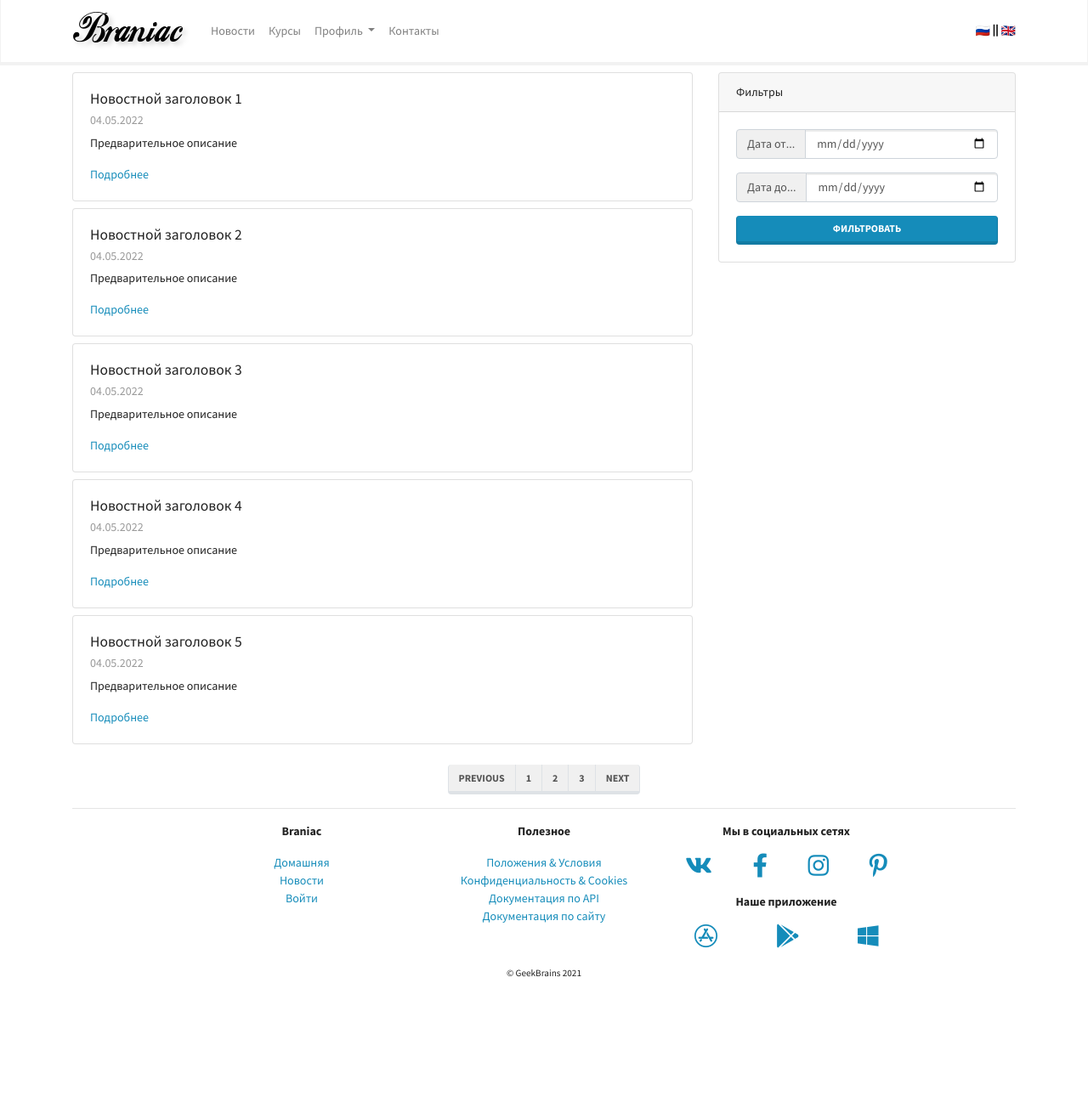
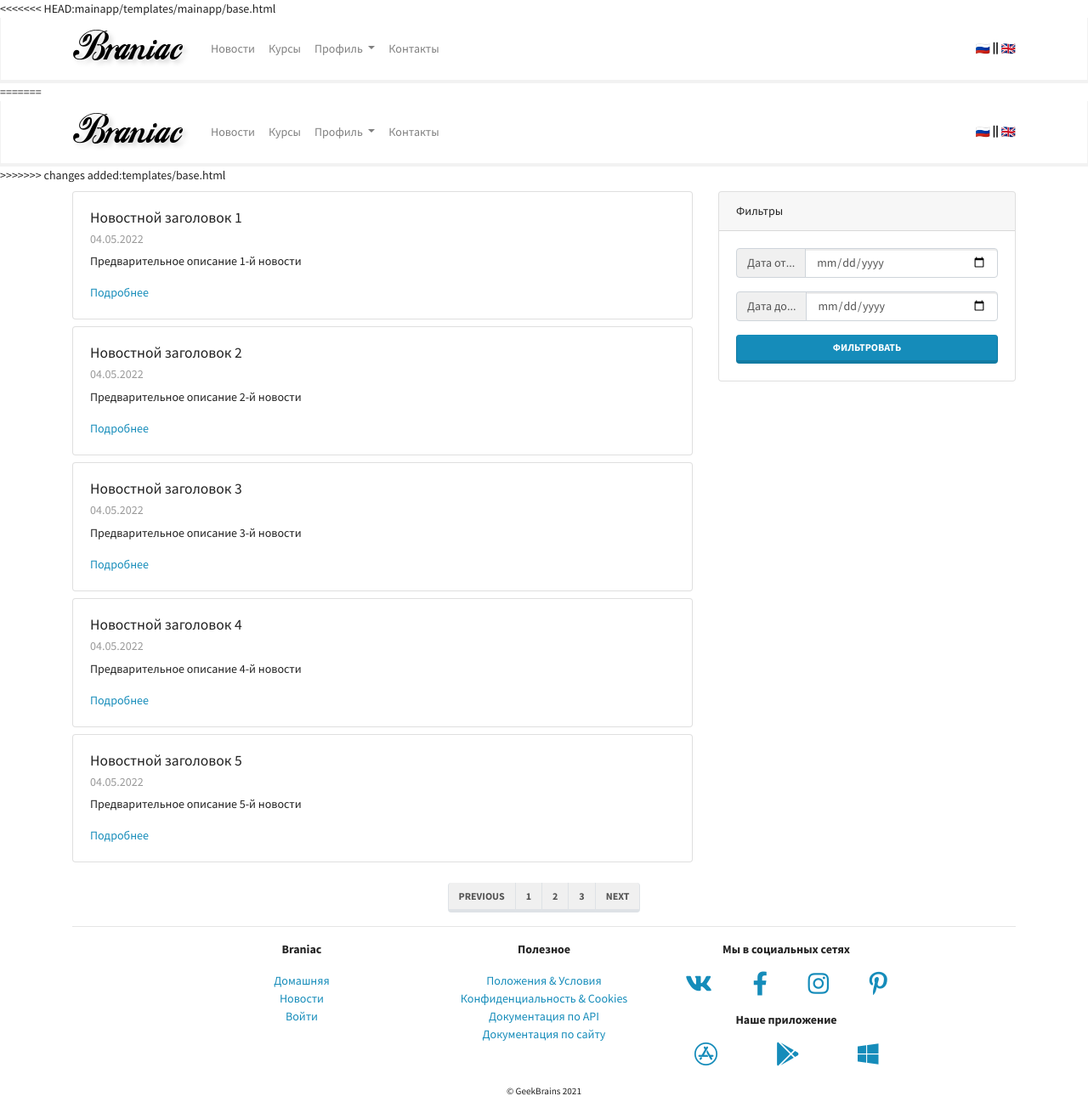
Before and after one commit to bellagrin10/BraniacLMS, a Django app: page /mainapp/news/ in a window 1280 px wide. Shown: the whole page at 85% size. Before the commit the page ends 1150 px from the top, so only its background shows below. Run offline with Django 4.2, Linux system fonts and the light colour scheme; some libraries are stand-ins or nearby versions.

Commit message:
changes added

```diff
--- a/config/settings.py
+++ b/config/settings.py
@@ -55,7 +55,9 @@ ROOT_URLCONF = 'config.urls'
 TEMPLATES = [
     {
         'BACKEND': 'django.template.backends.django.DjangoTemplates',
-        'DIRS': [],
+        'DIRS': [
+            'templates',
+        ],
         'APP_DIRS': True,
         'OPTIONS': {
             'context_processors': [
--- a/mainapp/templates/mainapp/contacts.html
+++ b/mainapp/templates/mainapp/contacts.html
@@ -1,5 +1,4 @@
-{% extends "mainapp/base.html" %}
-
+{% extends 'base.html' %}
 {% block content %}
 
 
@@ -131,4 +130,4 @@
 </p>
 
 
-{% endblock %}
+{% endblock content %}
--- a/mainapp/templates/mainapp/courses_list.html
+++ b/mainapp/templates/mainapp/courses_list.html
@@ -1,4 +1,4 @@
-{% extends "mainapp/base.html" %}
+{% extends 'base.html' %}
 
 {% block content %}
 
@@ -97,4 +97,4 @@
 </div>
 
 
-{% endblock %}
+{% endblock content %}
--- a/mainapp/templates/mainapp/doc_site.html
+++ b/mainapp/templates/mainapp/doc_site.html
@@ -1,4 +1,4 @@
-{% extends "mainapp/base.html" %}
+{% extends 'base.html' %}
 
 {% block content %}
 
@@ -60,4 +60,4 @@
     </div>
 </div>
 
-{% endblock %}
+{% endblock content %}
--- a/mainapp/templates/mainapp/index.html
+++ b/mainapp/templates/mainapp/index.html
@@ -1,4 +1,4 @@
-{% extends "mainapp/base.html" %}
+{% extends 'base.html' %}
 
 {% block content %}
 
@@ -125,4 +125,4 @@
 </div>
 
 
-{% endblock %}
+{% endblock content %}
--- a/mainapp/templates/mainapp/news.html
+++ b/mainapp/templates/mainapp/news.html
@@ -1,4 +1,4 @@
-{% extends "mainapp/base.html" %}
+{% extends 'base.html' %}
 
 {% block content %}
 
@@ -7,12 +7,12 @@
 
   <div class="col-lg-8">
 
-    {% for i in loop_times %}
+    {% for i in range %}
     <div class="card my-2">
       <div class="card-body">
-        <h5 class="card-title">{{ title}} {{i}}</h5>
-        <h6 class="card-subtitle mb-2 text-muted">{{ date|date:"d.m.Y" }}</h6>
-        <p class="card-text">{{ preview }}</p>
+        <h5 class="card-title">{{ new.title}} {{i}}</h5>
+        <h6 class="card-subtitle mb-2 text-muted">{{ new.date|date:"d.m.Y" }}</h6>
+        <p class="card-text">{{ new.preview.0 }} {{i}}{{new.preview.1}}</p>
         <a href="#" class="card-link">Подробнее</a>
       </div>
     </div>
--- a/mainapp/views.py
+++ b/mainapp/views.py
@@ -13,10 +13,10 @@
 
     def get_context_data(self, **kwargs: Any) -> Dict[str, Any]:
         context = super().get_context_data(**kwargs)
-        context = {
-            'loop_times': range(1, 6),
+        context['range'] = range(1, 6)
+        context['new'] = {
             'title': 'Новостной заголовок',
-            'preview': 'Предварительное описание',
+            'preview': ['Предварительное описание', '-й новости'],
             'date': datetime.now()
         }
         return context
--- a/mainapp/templates/mainapp/base.html
+++ b/templates/base.html
@@ -22,6 +22,7 @@
 
 <body>
 
+<<<<<<< HEAD:mainapp/templates/mainapp/base.html
 
 
     <nav class="navbar navbar-expand-lg navbar-light bg-light">
@@ -38,12 +39,15 @@
         </div>
     </nav>
 
+=======
+    {% include 'includes/inc_main_menu.html' %}
+>>>>>>> changes added:templates/base.html
 
     <div class="container-md">
 
         {% block content %}
 
-        {% endblock %}
+        {% endblock content %}
 
     </div>
 
--- /dev/null
+++ b/templates/includes/inc_main_menu.html
@@ -0,0 +1,42 @@
+{% load static %}
+
+<nav class="navbar navbar-expand-lg navbar-light bg-light">
+    <div class="container">
+        <a class="navbar-brand" href="/mainapp/">
+            <img src="{% static 'img/logo.png' %}" alt="">
+        </a>
+        <button class="navbar-toggler" type="button" data-toggle="collapse" data-target="#navbarSupportedContent"
+            aria-controls="navbarSupportedContent" aria-expanded="false" aria-label="Toggle navigation">
+            <span class="navbar-toggler-icon"></span>
+        </button>
+        <div class="collapse navbar-collapse" id="navbarSupportedContent">
+            <ul class="navbar-nav mr-auto">
+                <li class="nav-item ">
+                    <a class="nav-link" href="/mainapp/news/">Новости</a>
+                </li>
+                <li class="nav-item ">
+                    <a class="nav-link" href="/mainapp/courses/">Курсы</a>
+                </li>
+                <li class="nav-item dropdown">
+                    <a class="nav-link dropdown-toggle" href="#" id="ddProfile" role="button" data-toggle="dropdown"
+                        aria-haspopup="true" aria-expanded="false">
+                        Профиль
+                    </a>
+                    <div class="dropdown-menu" aria-labelledby="ddProfile">
+                        <a class="dropdown-item" href="#">Редактировать профиль</a>
+                        <a class="dropdown-item" href="#">Мои курсы</a>
+                        <div class="dropdown-divider"></div>
+                        <a class="dropdown-item" href="#">Модерация</a>
+                        <a class="dropdown-item" href="#">Административный раздел</a>
+                        <div class="dropdown-divider"></div>
+                        <a class="dropdown-item" href="#">Выход</a>
+                    </div>
+                </li>
+                <li class="nav-item ">
+                    <a class="nav-link" href="/mainapp/contacts/">Контакты</a>
+                </li>
+            </ul>
+            <span><a href="#">🇷🇺</a> <i class="fas fa-grip-lines-vertical"></i> <a href="#">🇬🇧</a></span>
+        </div>
+    </div>
+</nav>
```
Also changed, not shown: mainapp/templates/mainapp/login.html (+2 -12 lines).
